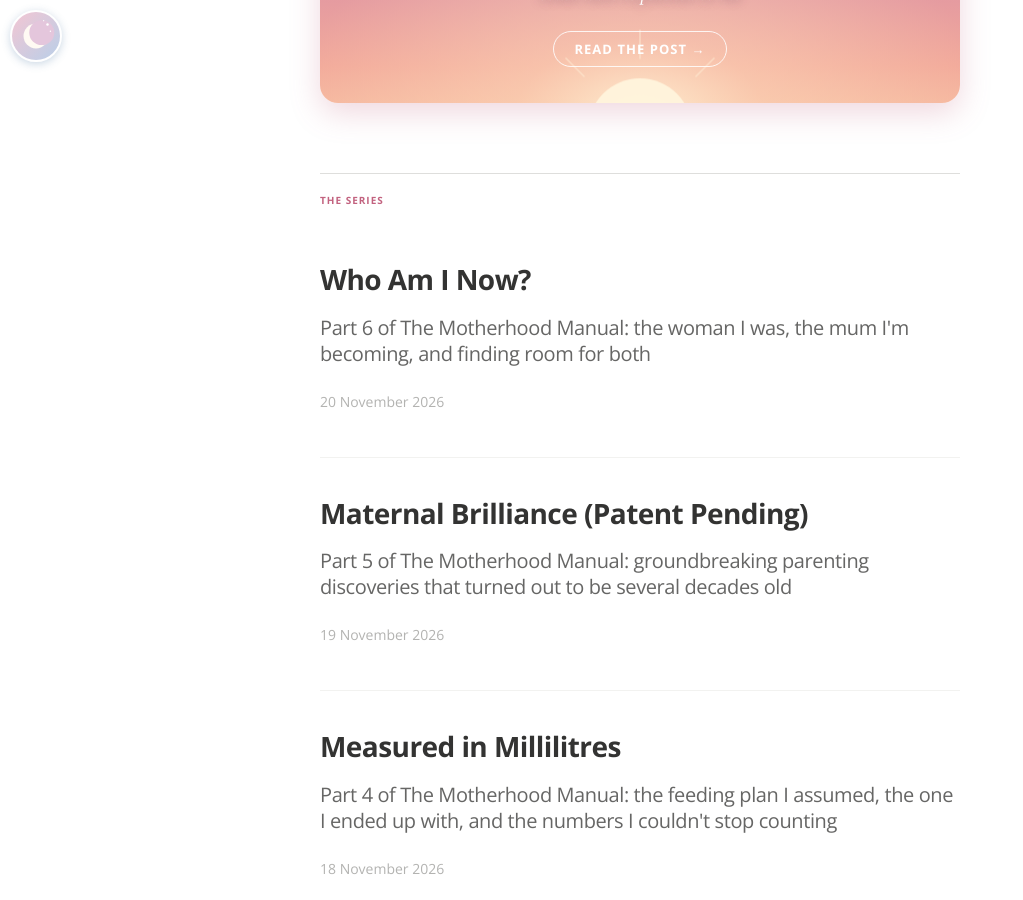
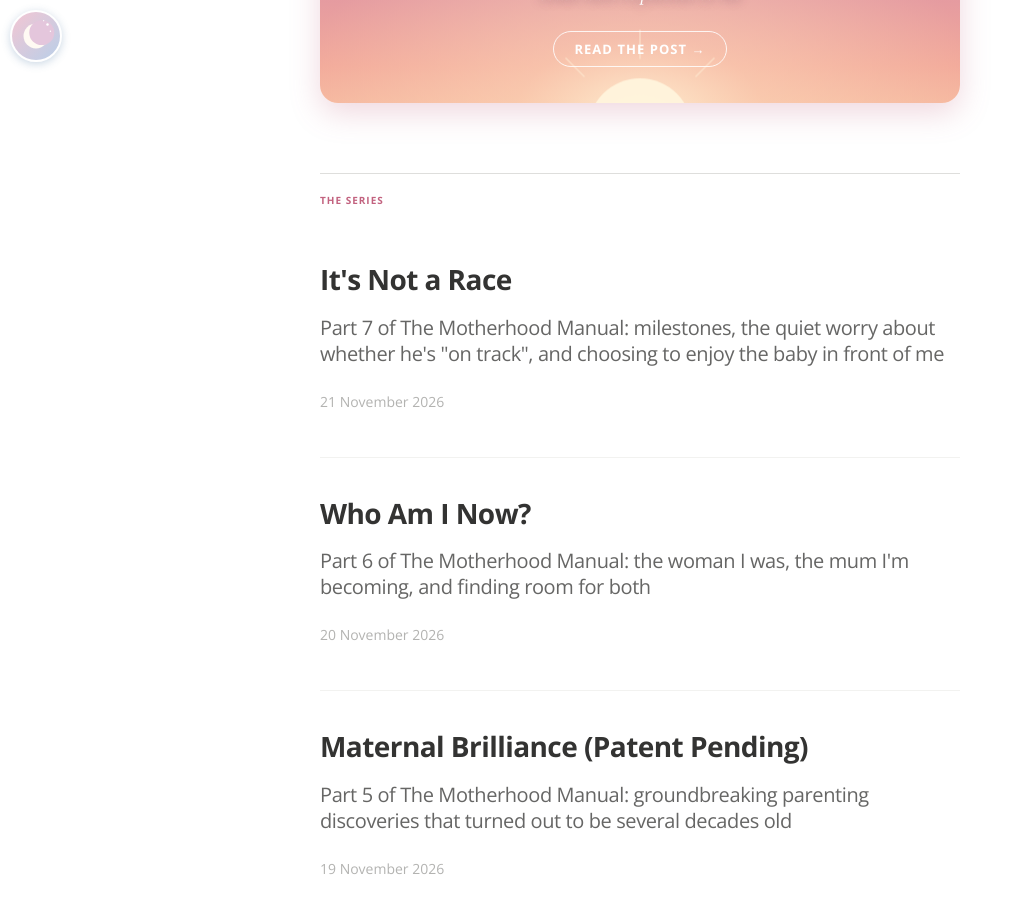
Before and after one commit to nehrini/the-motherhood-manual, a Jekyll site: the page built from index.html, in a window 1280 px wide and 900 px high, scrolled down 762 px. Shown: the whole window, without its empty margins (0-1023 px from the left). Built offline with Jekyll 4.4.1, drawn with Linux system fonts in a browser that asks for light colours; nearby versions of some CDN libraries; the list of posts is cut into pages by our own code; part of the change alters nothing that is shown; some of the changed text lies outside the part shown.

Commit message:
Publish post 7: It's Not a Race
Co-Authored-By: Claude Opus 5.5 <noreply@anthropic.com>
Claude-Session: https://claude.ai/code/session_01Rqht1fowaYN32FCa4ECcme

```diff
--- a/_data/series.yml
+++ b/_data/series.yml
@@ -1,6 +1,6 @@
 # Upcoming posts shown on the home page as "Coming soon".
 # Remove a line once its post is published in _posts/.
 upcoming:
-  - part: 7
+  - part: 8
     title: "What I'd tell myself at week one"
     teaser: "The things that would have made the first twelve weeks feel less overwhelming."
--- /dev/null
+++ b/_posts/2026-11-21-its-not-a-race.md
@@ -0,0 +1,60 @@
+---
+layout: post
+title: "It's Not a Race"
+subtitle: "Part 7 of The Motherhood Manual: milestones, the quiet worry about whether he's \"on track\", and choosing to enjoy the baby in front of me"
+date: 2026-11-21
+part: 7
+image: /assets/images/cover.svg
+image2: /assets/images/cover.svg
+og_image: /assets/images/og-its-not-a-race.png
+---
+
+Is he smiling enough? Should he be holding his head up by now? Is he following things with his eyes? Babbling? Sleeping longer stretches?
+
+If you're a new parent, I'd guess at least one of those questions has crossed your mind this week. For me, honestly, it's been all of them.
+
+## When the wondering starts
+
+I deleted social media early on, partly to protect myself from exactly this. And still, the questions find me.
+
+Sometimes it's when he does something new, and I find myself wondering what's supposed to come next. Sometimes it's watching him struggle with a new skill, like lifting his head during tummy time, his whole little body working so hard. And sometimes it's when the GP runs through the milestone questions at a check-up, and my brain quietly starts keeping score.
+
+## Two Type A parents
+
+I'll be honest about our part in this.
+
+Before he arrived, my husband and I read extensively about parenting. We researched his whole first year. When he was born, we looked up every newborn reflex he was supposed to have, and tested them all.
+
+Was that our engineer brains, or our worried-parent brains? A bit of both, if I'm honest. It's what happens when two Type A personalities marry each other and then have a baby.
+
+## Where the pressure comes from
+
+Talking to other mums, I've realised most of the milestone pressure doesn't come from doctors or nurses. It comes from social media, and sometimes from other mums.
+
+It's the offhand comments. "Mine was already crawling by then." "Oh, we started weaning early." "She was smiling at four weeks." They're usually said without a second thought. But for a first-time mum who's already unsure of everything, a comment like that can land like a weight.
+
+Nobody has said anything like that to me yet. If they did, I'd shut it down very quickly. My baby will develop at his own pace, and I'll support him in whatever way he needs.
+
+## Why I stopped comparing
+
+I made a conscious choice early on. I removed social media, and I haven't been sharing much about what he's up to. Not because I'm not proud of him, I'm endlessly proud of him, but because I didn't want to start the spiral of comparison, for me or for anyone else.
+
+Every baby develops at their own pace. They should be guided, nurtured and celebrated for who they are.
+
+## What helps me
+
+Paying less attention to opinions, and stepping away from social media, have helped more than I can say.
+
+Mostly, I just focus on what he's doing today. Not what he "should" be doing, or what someone else's baby did at this age. Just today.
+
+And on the days the worry creeps in anyway, I remind myself of one thing:
+
+Whatever pace he chooses is just fine.
+{: .pullquote}
+
+## To the parent reading this
+
+If you've found yourself counting weeks, comparing, or lying awake wondering whether your baby is "behind", I see you. I've been there too.
+
+So here's my gentle reminder, from one new parent to another: slow down, and enjoy the baby in front of you. It's not a race, and your baby is unique.
+{: .callout}
```
Also changed, not shown: assets/images/og-its-not-a-race.png (added).
